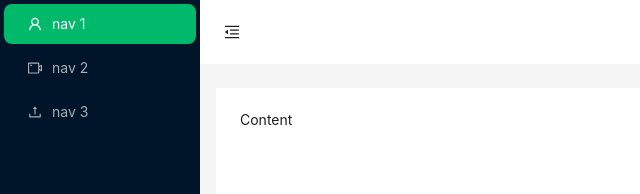
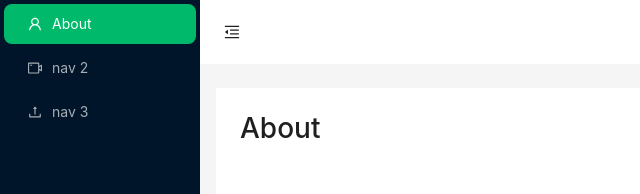
Before and after one commit to khoangooo/my-blog-dashboard-app, a React (Vite) app: page / in a window 1280 px wide. Shown: the top 194 px of the page, without its empty margins (0-640 px from the left). Built offline with nearby package versions, Linux system fonts and the light colour scheme.

Commit message:
feat: add react-router

```diff
--- a/package.json
+++ b/package.json
@@ -12,7 +12,8 @@
   "dependencies": {
     "antd": "^5.4.7",
     "react": "^18.2.0",
-    "react-dom": "^18.2.0"
+    "react-dom": "^18.2.0",
+    "react-router-dom": "^6.11.1"
   },
   "devDependencies": {
     "@types/node": "^20.1.0",
--- a/src/App.tsx
+++ b/src/App.tsx
@@ -1,5 +1,6 @@
 import { ConfigProvider } from 'antd';
-import AppLayout from '@components/layout';
+import { RouterProvider } from "react-router-dom";
+import routes from "@routes";
 import 'antd/dist/reset.css';
 
 function App() {
@@ -11,7 +12,7 @@ function App() {
         },
       }}
     >
-      <AppLayout />
+      <RouterProvider router={routes} />
     </ConfigProvider>
   )
 }
--- /dev/null
+++ b/src/components/layout/error-page.tsx
@@ -0,0 +1,22 @@
+import { useRouteError } from "react-router-dom";
+
+function ErrorPage() {
+  const error: unknown = useRouteError()
+
+  return (
+    <div
+      id='error-page'
+      className=''
+    >
+      <h1>Oops!</h1>
+      <p>Sorry, an unexpected error has occurred.</p>
+      <p>
+        <i>
+          {(error as Error)?.message || (error as { statusText?: string })?.statusText}
+        </i>
+      </p>
+    </div>
+  )
+}
+
+export default ErrorPage;
--- /dev/null
+++ b/src/components/layout/index.tsx
@@ -0,0 +1,2 @@
+export { default as MainLayout } from "./main-layout";
+export { default as ErrorPage } from "./error-page";
--- a/src/modules/components/layout/index.tsx
+++ b/src/components/layout/main-layout.tsx
@@ -1,50 +1,29 @@
-import { useState, ReactNode } from 'react';
+import { useState } from 'react';
 import {
   MenuFoldOutlined,
   MenuUnfoldOutlined,
-  UploadOutlined,
-  UserOutlined,
-  VideoCameraOutlined,
 } from '@ant-design/icons';
 import { Layout, Menu, Button, theme } from 'antd';
+import { Outlet } from 'react-router-dom';
+import MenuItems from './menu-items';
 
 const { Header, Sider, Content } = Layout;
 
-type Props = {
-  children?: ReactNode
-}
-
-const AppLayout = ({ children }: Props) => {
+function MainLayout(){
   const [collapsed, setCollapsed] = useState(false);
   const {
     token: { colorBgContainer },
   } = theme.useToken();
 
   return (
-    <Layout style={{minHeight: "100vh"}}>
+    <Layout style={{ minHeight: "100vh" }}>
       <Sider trigger={null} collapsible collapsed={collapsed}>
         <div className="logo" />
         <Menu
           theme="dark"
           mode="inline"
           defaultSelectedKeys={['1']}
-          items={[
-            {
-              key: '1',
-              icon: <UserOutlined />,
-              label: 'nav 1',
-            },
-            {
-              key: '2',
-              icon: <VideoCameraOutlined />,
-              label: 'nav 2',
-            },
-            {
-              key: '3',
-              icon: <UploadOutlined />,
-              label: 'nav 3',
-            },
-          ]}
+          items={MenuItems}
         />
       </Sider>
       <Layout>
@@ -67,12 +46,11 @@ const AppLayout = ({ children }: Props) => {
             background: colorBgContainer,
           }}
         >
-          Content
-          {children}
+          <Outlet />
         </Content>
       </Layout>
     </Layout>
   );
 }
 
-export default AppLayout;
+export default MainLayout;
--- /dev/null
+++ b/src/components/layout/menu-items.tsx
@@ -0,0 +1,31 @@
+import {
+  UploadOutlined,
+  UserOutlined,
+  VideoCameraOutlined,
+} from '@ant-design/icons';
+import { MenuProps } from 'antd';
+import { Link } from 'react-router-dom';
+
+const MenuItems: MenuProps['items'] = [
+  {
+    key: '1',
+    icon: <UserOutlined />,
+    label: (
+      <Link to="/about">
+        About
+      </Link>
+    ),
+  },
+  {
+    key: '2',
+    icon: <VideoCameraOutlined />,
+    label: 'nav 2',
+  },
+  {
+    key: '3',
+    icon: <UploadOutlined />,
+    label: 'nav 3',
+  },
+]
+
+export default MenuItems;
--- /dev/null
+++ b/src/routes/index.tsx
@@ -0,0 +1,20 @@
+import {
+  createBrowserRouter,
+} from "react-router-dom";
+import {MainLayout, ErrorPage} from "../components/layout";
+
+const router = createBrowserRouter([
+  {
+    path: "/",
+    element: <MainLayout />,
+    errorElement: <ErrorPage />,
+    children: [
+      {
+        element: <h1>About</h1>,
+        index: true
+      },
+    ]
+  },
+]);
+
+export default router;
--- a/tsconfig.json
+++ b/tsconfig.json
@@ -20,10 +20,10 @@
     "noFallthroughCasesInSwitch": true,
 
      /* Aliases */
+    "baseUrl": ".",
     "paths": {
-      "@/*": ["./src/*"],
-      "@modules": ["./src/modules/*"],
-      "@components": ["./src/modules/components/*"],
+      "@components/*": ["src/components/*"],
+      "@routes/*": ["src/routes/*"]
     }
   },
   "include": ["src"],
--- a/vite.config.ts
+++ b/vite.config.ts
@@ -7,9 +7,8 @@ export default defineConfig({
   plugins: [react()],
   resolve: {
     alias: [
-      { find: '@', replacement: path.resolve(__dirname, 'src') },
-      { find: '@modules', replacement: path.resolve(__dirname, 'src/modules') },
-      { find: '@components', replacement: path.resolve(__dirname, 'src/modules/components') }
+      { find: '@components', replacement: path.resolve(__dirname, 'src/components') },
+      { find: '@routes', replacement: path.resolve(__dirname, 'src/routes') }
     ],
   },
 })
```
Also changed, not shown: 1 other file (tests, documents, lock files or other folders).
